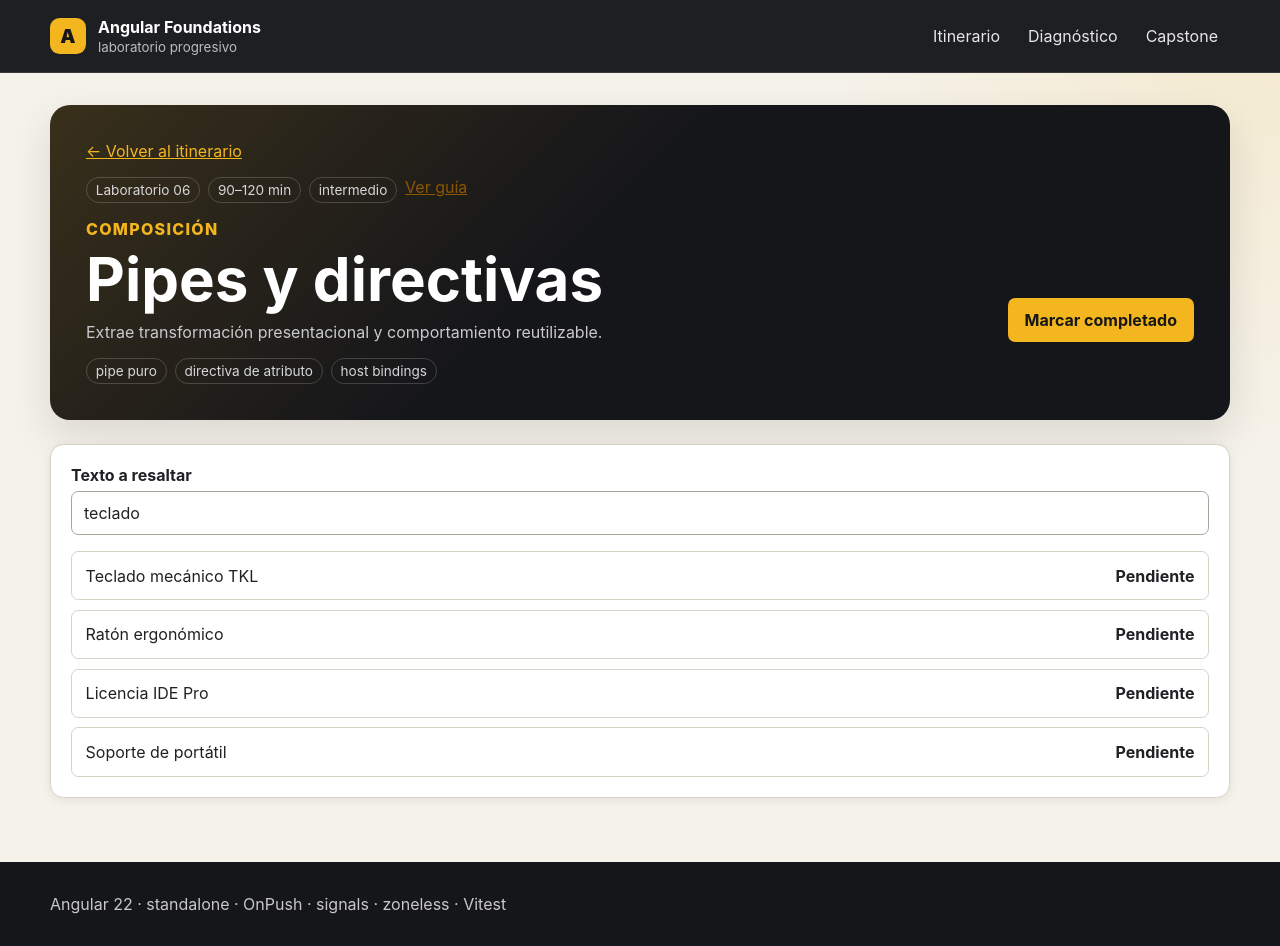
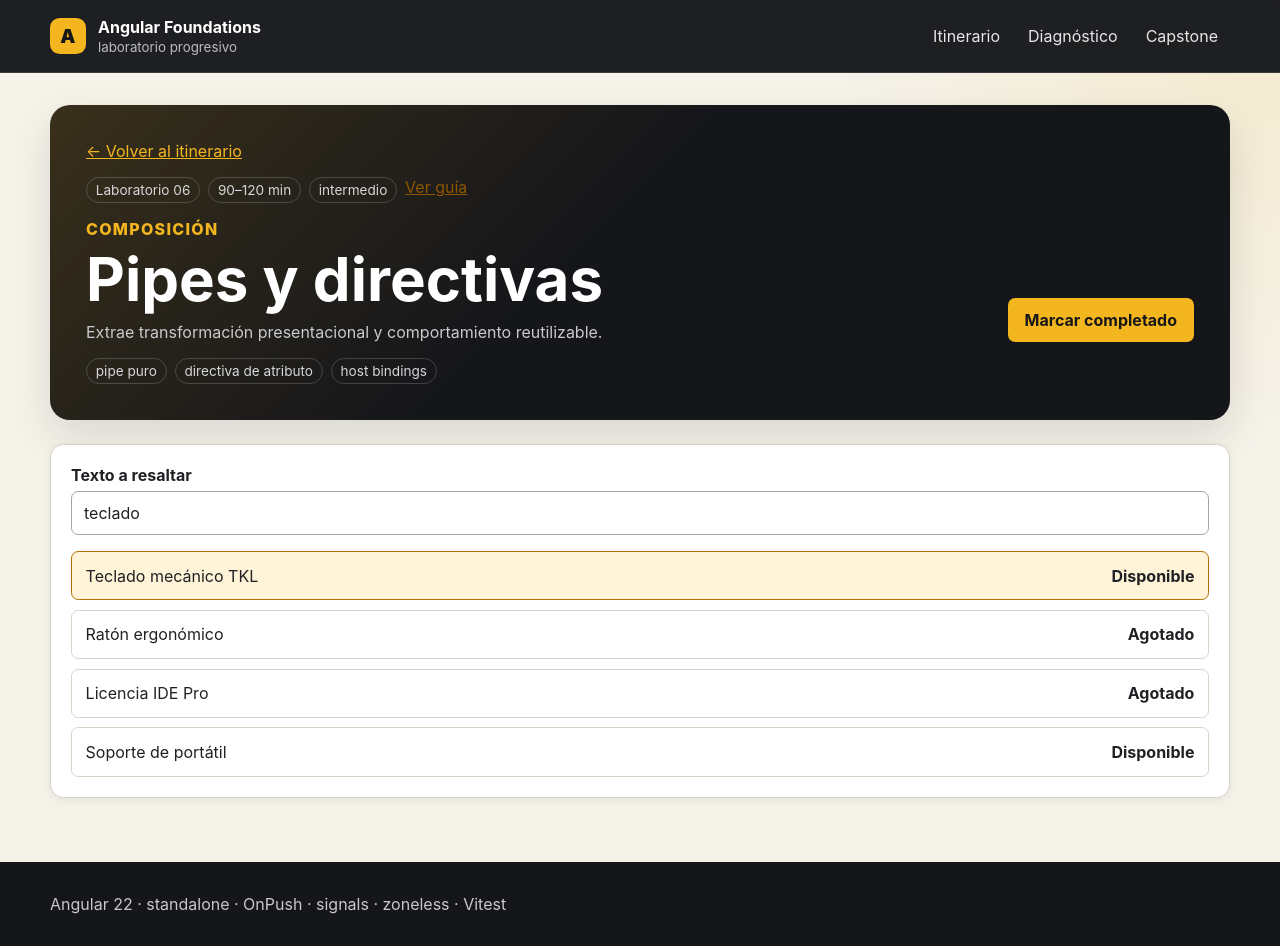
Before and after one commit to jcuellra3/angular-foundations-lab-jesus, an Angular app: page /labs/06-pipes-directives in a window 1280 px wide. Built offline with nearby package versions, Linux system fonts and the light colour scheme.

Commit message:
Tarea 6-pipes-directives

```diff
--- a/src/app/labs/06-pipes-directives/highlight-match.directive.ts
+++ b/src/app/labs/06-pipes-directives/highlight-match.directive.ts
@@ -1,17 +1,22 @@
-import { computed, Directive, input } from '@angular/core';
+import { computed, Directive, input } from "@angular/core";
 
 @Directive({
-  selector: '[appHighlightMatch]',
+  selector: "[appHighlightMatch]",
   host: {
-    '[class.search-match]': 'matches()',
+    "[class.search-match]": "matches()",
   },
 })
 export class HighlightMatchDirective {
-  readonly query = input('', { alias: 'appHighlightMatch' });
-  readonly text = input.required<string>({ alias: 'appHighlightText' });
+  readonly query = input("", { alias: "appHighlightMatch" });
+  readonly text = input.required<string>({ alias: "appHighlightText" });
 
   readonly matches = computed(() => {
-    // TODO: normaliza query y text y devuelve si existe coincidencia.
-    return false;
+    const normalizedQuery = this.query().trim().toLowerCase();
+    if (!normalizedQuery) {
+      return false;
+    }
+
+    const normalizedText = this.text().trim().toLowerCase();
+    return normalizedText.includes(normalizedQuery);
   });
 }
--- a/src/app/labs/06-pipes-directives/stock-label.pipe.ts
+++ b/src/app/labs/06-pipes-directives/stock-label.pipe.ts
@@ -1,10 +1,14 @@
-import { Pipe, type PipeTransform } from '@angular/core';
+import { Pipe, type PipeTransform } from "@angular/core";
 
-@Pipe({ name: 'stockLabel' })
+@Pipe({ name: "stockLabel" })
 export class StockLabelPipe implements PipeTransform {
   transform(stock: number): string {
-    // TODO: aplica las tres reglas de stock definidas en el enunciado.
-    void stock;
-    return 'Pendiente';
+    if (stock <= 0) {
+      return "Agotado";
+    }
+    if (stock <= 5) {
+      return "Últimas unidades";
+    }
+    return "Disponible";
   }
 }
```
